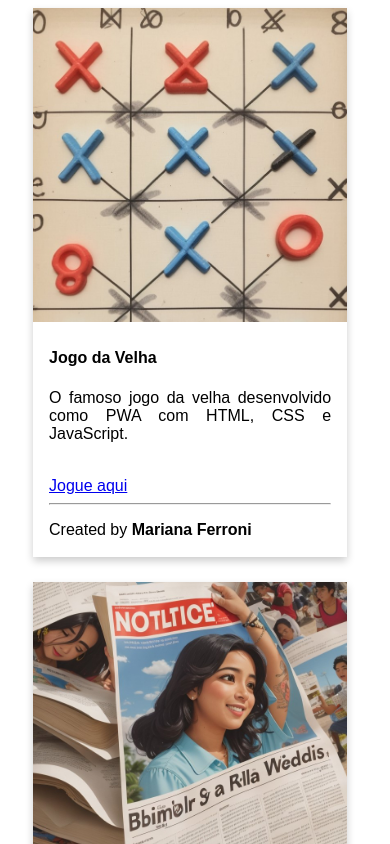
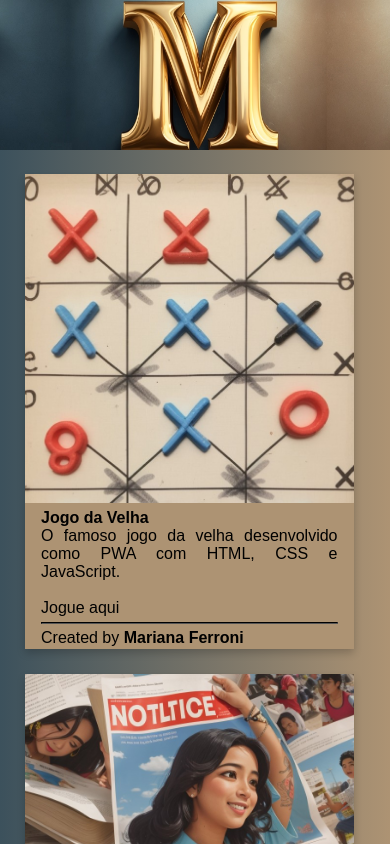
Before and after one commit to marianaferr0ni/portfolio, a website: page index.html in a window 390 px wide. Shown: the top 844 px of the page. Drawn offline with nearby package versions, Linux system fonts and the light colour scheme.

Commit message:
header + css

```diff
--- a/css/style.css
+++ b/css/style.css
@@ -1,5 +1,12 @@
 *{
     font-family: Arial, Helvetica, sans-serif;
+    margin: 0;
+    padding: 0;
+}
+body{
+    background: linear-gradient(
+    90deg, #3c515c 0%,
+    #ad9373 100%);
 }
 .card {
     box-shadow: 0 4px 8px 0 rgba(0,0,0,0.2);
@@ -7,6 +14,7 @@
     width: 20%;
     height: auto;
     margin-right: 25px;
+    background-color: #ad9373;
 }
 p{
     text-align: justify;
@@ -14,6 +22,7 @@ p{
 .cardlist{
     display: flex;
     margin-left: 25px;
+    margin-top: 20px;
 }
 .card:hover {
     box-shadow: 0 8px 16px 0 rgba(0,0,0,0.2);
@@ -21,7 +30,29 @@ p{
 .container {
     padding: 2px 16px;
 }
+.logo{
+    height: 150px;
+}
+a{
+    text-decoration: none;
+    color: black;
+}
+hr{
+    border-color: black;
+    margin-top: 5px;
+    margin-bottom: 5px;
+}
 @media screen and (max-width: 700px) {
+    *{
+        font-family: Arial, Helvetica, sans-serif;
+        margin: 0;
+        padding: 0;
+    }
+    body{
+        background: linear-gradient(
+        90deg, #3c515c 0%,
+        #ad9373 100%);
+    }
     .card {
         box-shadow: 0 4px 8px 0 rgba(0,0,0,0.2);
         transition: 0.3s;
@@ -29,6 +60,7 @@ p{
         height: auto;
         margin-right: 25px;
         margin-bottom: 25px;
+        background-color: #ad9373;
     }
     p{
         text-align: justify;
@@ -43,4 +75,16 @@ p{
     .container {
         padding: 2px 16px;
     }
+    .logo{
+        height: 150px;
+    }
+    a{
+        text-decoration: none;
+        color: black;
+    }
+    hr{
+        border-color: black;
+        margin-top: 5px;
+        margin-bottom: 5px;
+    }
 }
--- a/index.html
+++ b/index.html
@@ -8,6 +8,7 @@
     <title>PORTFÓLIO</title>
   </head>
   <body>
+    <header><img src="images/logo.jpg" alt="logo" style="width: 100%" class="logo"></header>
     <div class="cardlist">
       <div class="card animate__animated animate__bounce">
         <img src="/images/tictactoe.jpg" alt="tictactoe" style="width: 100%" />
```
Also changed, not shown: images/logo.jpg (added).
